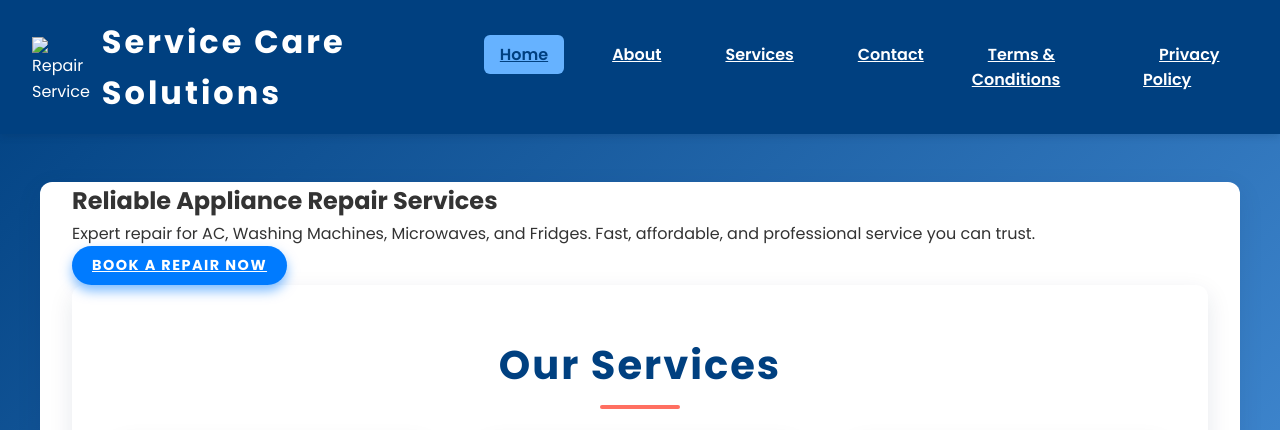
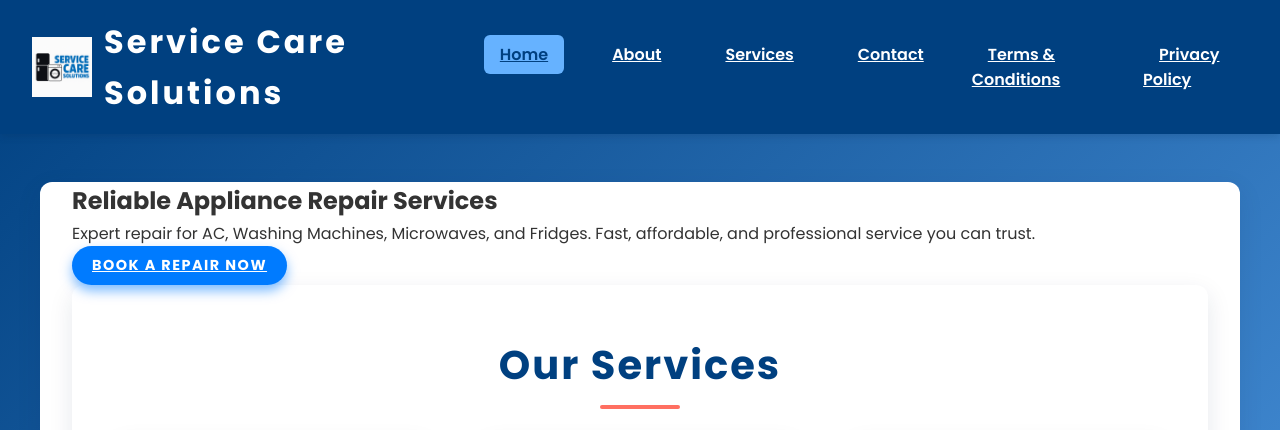
Before and after one commit to pasha1515/Zameer_Web, a plain HTML site: page index.html in a window 1280 px wide. Shown: the top 430 px of the page. Drawn offline with Linux system fonts and the light colour scheme.

Commit message:
Update index.html

```diff
--- a/index.html
+++ b/index.html
@@ -11,7 +11,7 @@
 <body>
     <header>
         <div class="logo-container">
-<img src="images/Z-logo.png" alt="Repair Service Logo" class="logo" />
+<img src="Z-logo.png" alt="Repair Service Logo" class="logo" />
             <h2 class="company-name"><a href="index.html" class="home-link">Service Care Solutions</a></h2>
         </div>
         <button id="menu-toggle" class="menu-toggle" aria-label="Toggle navigation menu">
```
